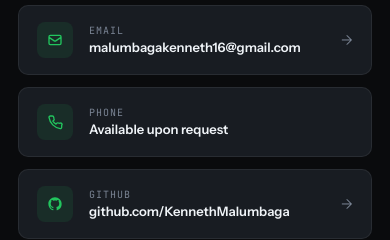
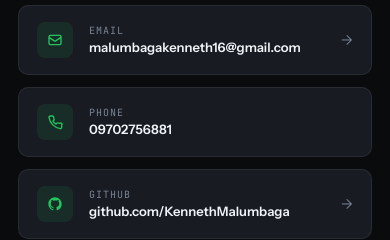
Before and after one commit to Malumbagakennethbryan/Malumbaga-kenneth_Portfolio, a plain HTML site: page index.html in a window 390 px wide. Shown: the part 11080-11320 px from the top of the page. Drawn offline with Linux system fonts and the light colour scheme; a web font is replaced by a local one.

Commit message:
Update contact phone number

```diff
--- a/index.html
+++ b/index.html
@@ -392,7 +392,7 @@
               </a>
               <div class="contact-link contact-static">
                 <span class="contact-link-icon" aria-hidden="true"><svg viewBox="0 0 24 24" fill="none" stroke="currentColor" stroke-width="2"><path d="M22 16.92v3a2 2 0 01-2.18 2A19.86 19.86 0 013 5.18 2 2 0 015 3h3a2 2 0 012 1.72c.12.9.32 1.77.6 2.6a2 2 0 01-.45 2.11L8.91 10.67a16 16 0 004.42 4.42l1.24-1.24a2 2 0 012.11-.45c.83.28 1.7.48 2.6.6A2 2 0 0122 16.92z"/></svg></span>
-                <span><span class="contact-link-label">Phone</span><span class="contact-link-value">Available upon request</span></span>
+                <span><span class="contact-link-label">Phone</span><span class="contact-link-value">09702756881</span></span>
               </div>
               <a href="https://github.com/KennethMalumbaga" target="_blank" rel="noopener" class="contact-link" aria-label="Open Kenneth GitHub profile">
                 <span class="contact-link-icon" aria-hidden="true"><svg viewBox="0 0 24 24" fill="currentColor"><path d="M12 2C6.477 2 2 6.477 2 12c0 4.42 2.865 8.17 6.839 9.49.5.092.682-.217.682-.483 0-.237-.008-.868-.013-1.703-2.782.605-3.369-1.343-3.369-1.343-.454-1.158-1.11-1.466-1.11-1.466-.908-.62.069-.608.069-.608 1.003.07 1.531 1.032 1.531 1.032.892 1.53 2.341 1.088 2.91.832.092-.647.35-1.088.636-1.338-2.22-.253-4.555-1.113-4.555-4.951 0-1.093.39-1.988 1.029-2.688-.103-.253-.446-1.272.098-2.65 0 0 .84-.27 2.75 1.026A9.564 9.564 0 0112 6.844c.85.004 1.705.115 2.504.337 1.909-1.296 2.747-1.027 2.747-1.027.546 1.379.202 2.398.1 2.651.64.7 1.028 1.595 1.028 2.688 0 3.848-2.339 4.695-4.566 4.943.359.309.678.92.678 1.855 0 1.338-.012 2.419-.012 2.747 0 .268.18.58.688.482A10.019 10.019 0 0022 12c0-5.523-4.477-10-10-10z"/></svg></span>
```
